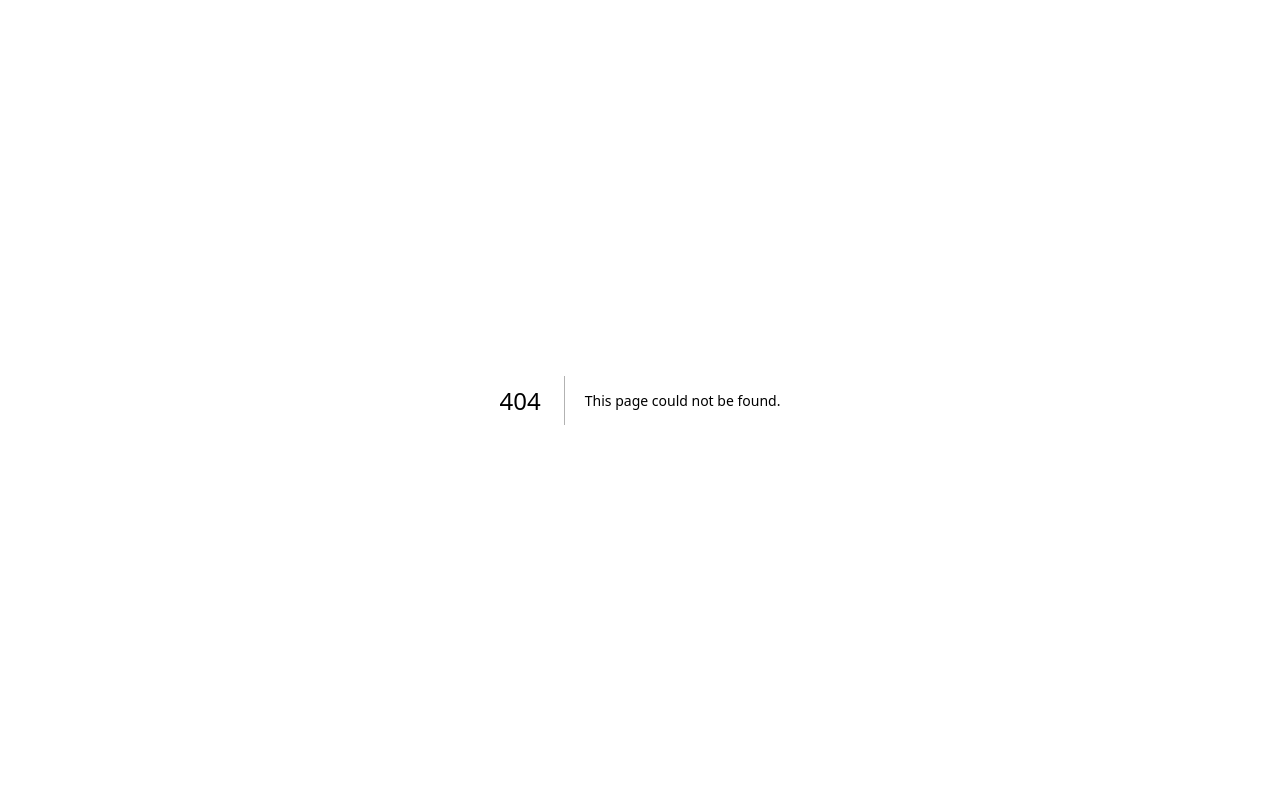
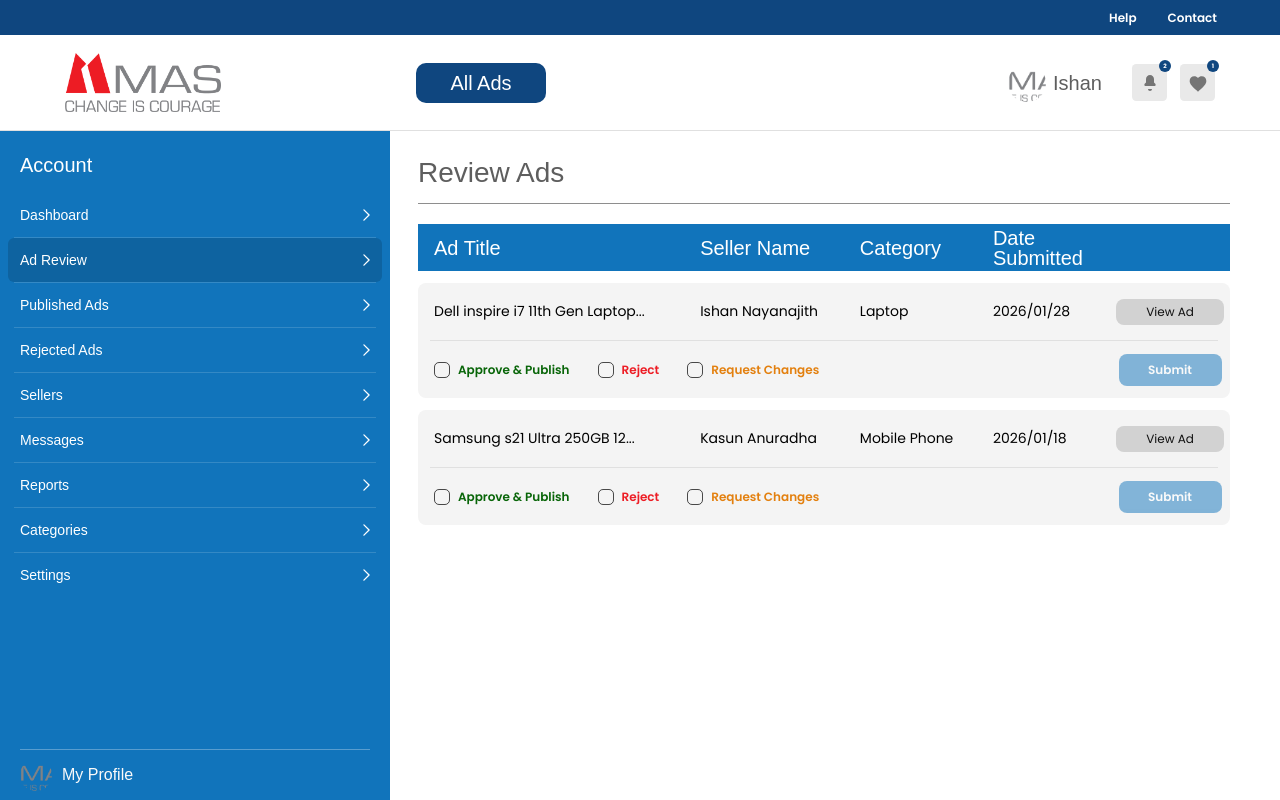
Before and after one commit to Wemixt/mas-classified-admin, a Next.js app: page /ad-review in a window 1280 px wide. Before the commit this address had no page. Built offline with nearby package versions, Linux system fonts and the light colour scheme.

Commit message:
implement ad review

```diff
--- /dev/null
+++ b/src/app/ad-review/page.tsx
@@ -0,0 +1,10 @@
+import DashboardLayout from "@/components/layout/DashboardLayout";
+import ReviewAdsContent from "@/components/ad-review/ReviewAdsContent";
+
+export default function AdReviewPage() {
+  return (
+    <DashboardLayout>
+      <ReviewAdsContent />
+    </DashboardLayout>
+  );
+}
--- /dev/null
+++ b/src/app/dashboard/page.tsx
@@ -0,0 +1,10 @@
+import DashboardLayout from "@/components/layout/DashboardLayout";
+import DashboardContent from "@/components/dashboard/DashboardContent";
+
+export default function DashboardPage() {
+  return (
+    <DashboardLayout>
+      <DashboardContent />
+    </DashboardLayout>
+  );
+}
--- a/src/app/page.tsx
+++ b/src/app/page.tsx
@@ -1,19 +1,5 @@
-import TopBar from "@/components/layout/TopBar";
-import Header from "@/components/layout/Header";
-import Sidebar from "@/components/layout/Sidebar";
-import DashboardContent from "@/components/dashboard/DashboardContent";
+import { redirect } from "next/navigation";
 
 export default function Home() {
-  return (
-    <main className="h-screen flex flex-col overflow-hidden">
-      <TopBar />
-      <Header />
-      <div className="flex flex-1 overflow-hidden">
-        <Sidebar />
-        <div className="flex-1 bg-[#F5F5F5] overflow-auto pr-6 xl:pr-[50px]">
-          <DashboardContent />
-        </div>
-      </div>
-    </main>
-  );
+  redirect("/dashboard");
 }
--- /dev/null
+++ b/src/components/ad-review/ReviewAdsContent.tsx
@@ -0,0 +1,188 @@
+"use client";
+
+import { useState } from "react";
+
+interface Ad {
+  id: string;
+  title: string;
+  sellerName: string;
+  category: string;
+  dateSubmitted: string;
+}
+
+type ReviewAction = "approve" | "reject" | "requestChanges" | null;
+
+const pendingAds: Ad[] = [
+  {
+    id: "1",
+    title: "Dell inspire i7 11th Gen Laptop...",
+    sellerName: "Ishan Nayanajith",
+    category: "Laptop",
+    dateSubmitted: "2026/01/28",
+  },
+  {
+    id: "2",
+    title: "Samsung s21 Ultra 250GB 12...",
+    sellerName: "Kasun Anuradha",
+    category: "Mobile Phone",
+    dateSubmitted: "2026/01/18",
+  },
+];
+
+export default function ReviewAdsContent() {
+  const [selectedActions, setSelectedActions] = useState<
+    Record<string, ReviewAction>
+  >({});
+
+  const handleActionChange = (adId: string, action: ReviewAction) => {
+    setSelectedActions((prev) => ({
+      ...prev,
+      [adId]: prev[adId] === action ? null : action,
+    }));
+  };
+
+  const handleSubmit = (adId: string) => {
+    const action = selectedActions[adId];
+    if (!action) return;
+    // TODO: API call to submit the review action
+    console.log(`Ad ${adId}: ${action}`);
+  };
+
+  return (
+    <div className="py-[28px] pl-[28px]">
+      {/* Title */}
+      <h1
+        className="text-[#5E5E5E] text-[28px] font-normal leading-[100%] tracking-normal"
+        style={{ fontFamily: "Eurostile, sans-serif" }}
+      >
+        Review Ads
+      </h1>
+
+      {/* Divider */}
+      <div className="border-t border-[#5E5E5E] opacity-70 mt-[16px]" />
+
+      {/* Table */}
+      <div className="mt-[20px] overflow-hidden">
+        {/* Table Header */}
+        <div className="grid grid-cols-[2fr_1.2fr_1fr_1fr_auto] bg-[#1174BB] h-[47px] items-center">
+          <div
+            className="px-[16px] text-white text-[20px] font-normal leading-[100%] tracking-normal"
+            style={{ fontFamily: "Eurostile, sans-serif" }}
+          >
+            Ad Title
+          </div>
+          <div
+            className="px-[16px] text-white text-[20px] font-normal leading-[100%] tracking-normal"
+            style={{ fontFamily: "Eurostile, sans-serif" }}
+          >
+            Seller Name
+          </div>
+          <div
+            className="px-[16px] text-white text-[20px] font-normal leading-[100%] tracking-normal"
+            style={{ fontFamily: "Eurostile, sans-serif" }}
+          >
+            Category
+          </div>
+          <div
+            className="px-[16px] text-white text-[20px] font-normal leading-[100%] tracking-normal"
+            style={{ fontFamily: "Eurostile, sans-serif" }}
+          >
+            Date Submitted
+          </div>
+          <div className="w-[120px]" />
+        </div>
+
+        {/* Table Body */}
+        <div className="flex flex-col gap-[12px] mt-[12px]">
+          {pendingAds.map((ad) => (
+            <div
+              key={ad.id}
+              className="bg-[#F4F4F4] rounded-[8px] overflow-hidden"
+            >
+              {/* Data Row */}
+              <div className="flex items-center h-[57px]">
+                <div className="grid grid-cols-[2fr_1.2fr_1fr_1fr] items-center flex-1">
+                  <div className="px-[16px] text-[#000000] text-[14px] font-normal leading-[150%] tracking-normal">
+                    {ad.title}
+                  </div>
+                  <div className="px-[16px] text-[#000000] text-[14px] font-normal leading-[150%] tracking-normal">
+                    {ad.sellerName}
+                  </div>
+                  <div className="px-[16px] text-[#000000] text-[14px] font-normal leading-[150%] tracking-normal">
+                    {ad.category}
+                  </div>
+                  <div className="px-[16px] text-[#000000] text-[14px] font-normal leading-[150%] tracking-normal">
+                    {ad.dateSubmitted}
+                  </div>
+                </div>
+                <div className="w-[120px] shrink-0 flex items-center justify-center">
+                  <button className="w-[108px] h-[26px] bg-[#D2D2D2] rounded-[8px] text-[#101010] text-[12px] font-normal leading-[150%] tracking-normal hover:bg-[#C5C5C5] transition-colors">
+                    View Ad
+                  </button>
+                </div>
+              </div>
+
+              {/* Divider */}
+              <div className="border-t border-[#E0E0E0] mx-[12px]" />
+
+              {/* Action Row */}
+              <div className="flex items-center h-[57px]">
+                <div className="flex items-center gap-[28px] flex-1 px-[16px]">
+                  {/* Approve & Publish */}
+                  <label className="flex items-center gap-[8px] cursor-pointer select-none">
+                    <input
+                      type="checkbox"
+                      checked={selectedActions[ad.id] === "approve"}
+                      onChange={() => handleActionChange(ad.id, "approve")}
+                      className="appearance-none w-[16px] h-[16px] rounded-[5px] border border-black/70 cursor-pointer checked:bg-[#086508] checked:border-[#086508] relative after:content-['✓'] after:absolute after:inset-0 after:flex after:items-center after:justify-center after:text-white after:text-[10px] after:font-bold after:opacity-0 checked:after:opacity-100"
+                    />
+                    <span className="text-[#086508] text-[12px] font-semibold leading-[100%] tracking-normal">
+                      Approve & Publish
+                    </span>
+                  </label>
+
+                  {/* Reject */}
+                  <label className="flex items-center gap-[8px] cursor-pointer select-none">
+                    <input
+                      type="checkbox"
+                      checked={selectedActions[ad.id] === "reject"}
+                      onChange={() => handleActionChange(ad.id, "reject")}
+                      className="appearance-none w-[16px] h-[16px] rounded-[5px] border border-black/70 cursor-pointer checked:bg-[#ED1C24] checked:border-[#ED1C24] relative after:content-['✓'] after:absolute after:inset-0 after:flex after:items-center after:justify-center after:text-white after:text-[10px] after:font-bold after:opacity-0 checked:after:opacity-100"
+                    />
+                    <span className="text-[#ED1C24] text-[12px] font-semibold leading-[100%] tracking-normal">
+                      Reject
+                    </span>
+                  </label>
+
+                  {/* Request Changes */}
+                  <label className="flex items-center gap-[8px] cursor-pointer select-none">
+                    <input
+                      type="checkbox"
+                      checked={selectedActions[ad.id] === "requestChanges"}
+                      onChange={() => handleActionChange(ad.id, "requestChanges")}
+                      className="appearance-none w-[16px] h-[16px] rounded-[5px] border border-black/70 cursor-pointer checked:bg-[#E3800F] checked:border-[#E3800F] relative after:content-['✓'] after:absolute after:inset-0 after:flex after:items-center after:justify-center after:text-white after:text-[10px] after:font-bold after:opacity-0 checked:after:opacity-100"
+                    />
+                    <span className="text-[#E3800F] text-[12px] font-semibold leading-[100%] tracking-normal">
+                      Request Changes
+                    </span>
+                  </label>
+                </div>
+
+                {/* Submit Button */}
+                <div className="w-[120px] shrink-0 flex items-center justify-center">
+                  <button
+                    onClick={() => handleSubmit(ad.id)}
+                    disabled={!selectedActions[ad.id]}
+                    className="w-[103px] h-[32px] bg-[#1174BB] rounded-[8px] text-white text-[12px] font-semibold leading-[100%] tracking-normal hover:bg-[#0E63A0] transition-colors disabled:opacity-50 disabled:cursor-not-allowed"
+                  >
+                    Submit
+                  </button>
+                </div>
+              </div>
+            </div>
+          ))}
+        </div>
+      </div>
+    </div>
+  );
+}
--- a/src/components/dashboard/DashboardContent.tsx
+++ b/src/components/dashboard/DashboardContent.tsx
@@ -22,7 +22,7 @@ export default function DashboardContent() {
     <div className="py-[28px] pl-[28px]">
       {/* Title */}
       <h1
-        className="text-[#333333] text-[28px] font-normal leading-[100%] tracking-normal"
+        className="text-[#5E5E5E] text-[28px] font-normal leading-[100%] tracking-normal"
         style={{ fontFamily: "Eurostile, sans-serif" }}
       >
         Dashboard
--- a/src/components/layout/DashboardLayout.tsx
+++ b/src/components/layout/DashboardLayout.tsx
@@ -0,0 +1,24 @@
+"use client";
+
+import TopBar from "./TopBar";
+import Header from "./Header";
+import Sidebar from "./Sidebar";
+
+interface DashboardLayoutProps {
+  children: React.ReactNode;
+}
+
+export default function DashboardLayout({ children }: DashboardLayoutProps) {
+  return (
+    <main className="h-screen flex flex-col overflow-hidden">
+      <TopBar />
+      <Header />
+      <div className="flex flex-1 overflow-hidden">
+        <Sidebar />
+        <div className="flex-1 bg-white overflow-auto pr-6 xl:pr-[50px]">
+          {children}
+        </div>
+      </div>
+    </main>
+  );
+}
--- a/src/components/layout/Sidebar.tsx
+++ b/src/components/layout/Sidebar.tsx
@@ -2,12 +2,19 @@
 
 import Image from "next/image";
 import Link from "next/link";
+import { usePathname } from "next/navigation";
 import { useAuth } from "@/hooks";
 import { getMenuForRole } from "@/config/menuConfig";
 
 export default function Sidebar() {
   const { user, role } = useAuth();
+  const pathname = usePathname();
   const menuItems = getMenuForRole(role);
+
+  const isActive = (path: string) => {
+    if (path === "/dashboard") return pathname === "/" || pathname === "/dashboard";
+    return pathname === path;
+  };
 
   return (
     <aside className="w-[390px] bg-[#1174BB] flex flex-col shrink-0">
@@ -29,7 +36,7 @@ export default function Sidebar() {
             <Link
               href={item.path}
               className={`flex items-center justify-between h-[44px] mx-[8px] px-[12px] text-white text-[14px] font-normal leading-[100%] tracking-normal rounded-[6px] transition-colors ${
-                item.path === "/dashboard"
+                isActive(item.path)
                   ? "bg-[#0E63A0]"
                   : "hover:bg-[#0E63A0]/50"
               }`}
--- a/src/context/AuthContext.tsx
+++ b/src/context/AuthContext.tsx
@@ -29,7 +29,7 @@ const hardcodedUsers: Record<UserRole, User> = {
 export const AuthContext = createContext<AuthContextType | null>(null);
 
 export function AuthProvider({ children }: { children: ReactNode }) {
-  const [role, setRole] = useState<UserRole>("admin");
+  const [role, setRole] = useState<UserRole>("moderator");
 
   const user = hardcodedUsers[role];
 
```
